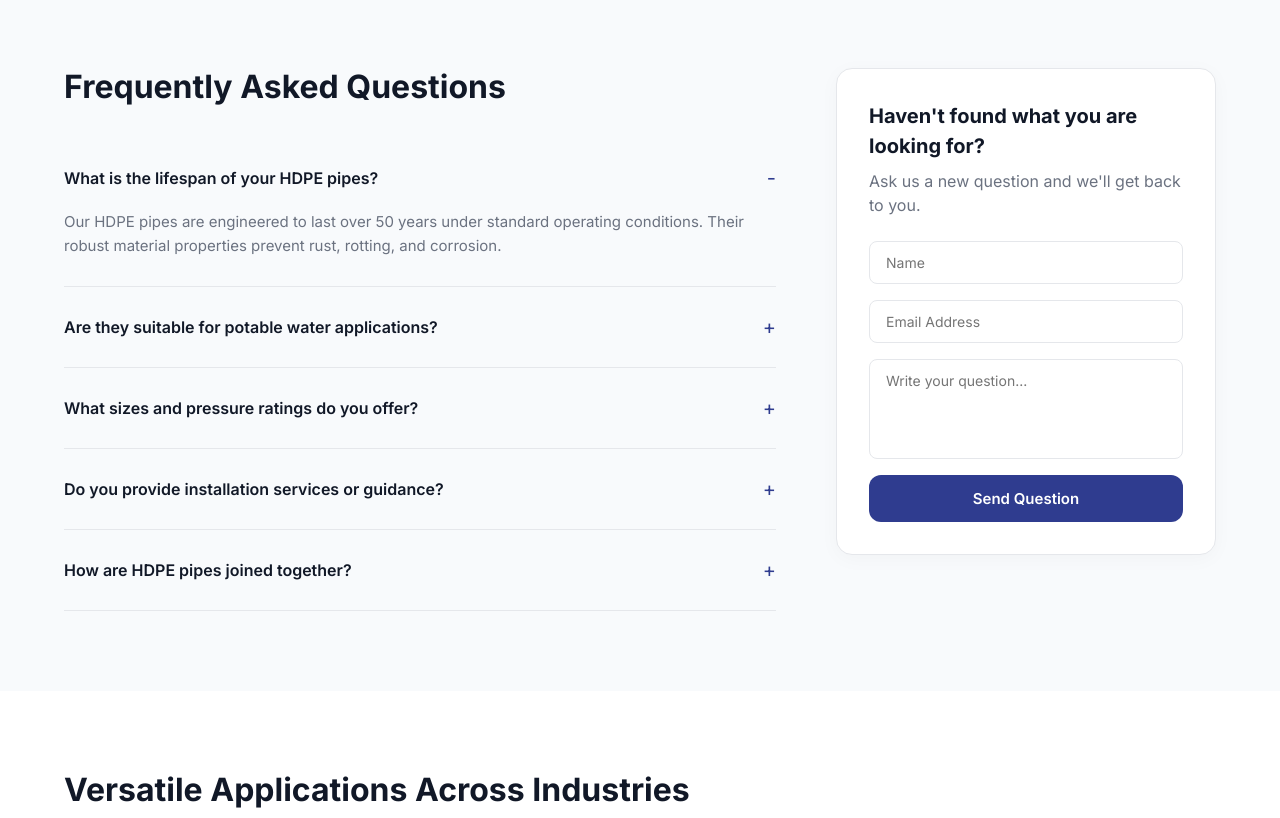
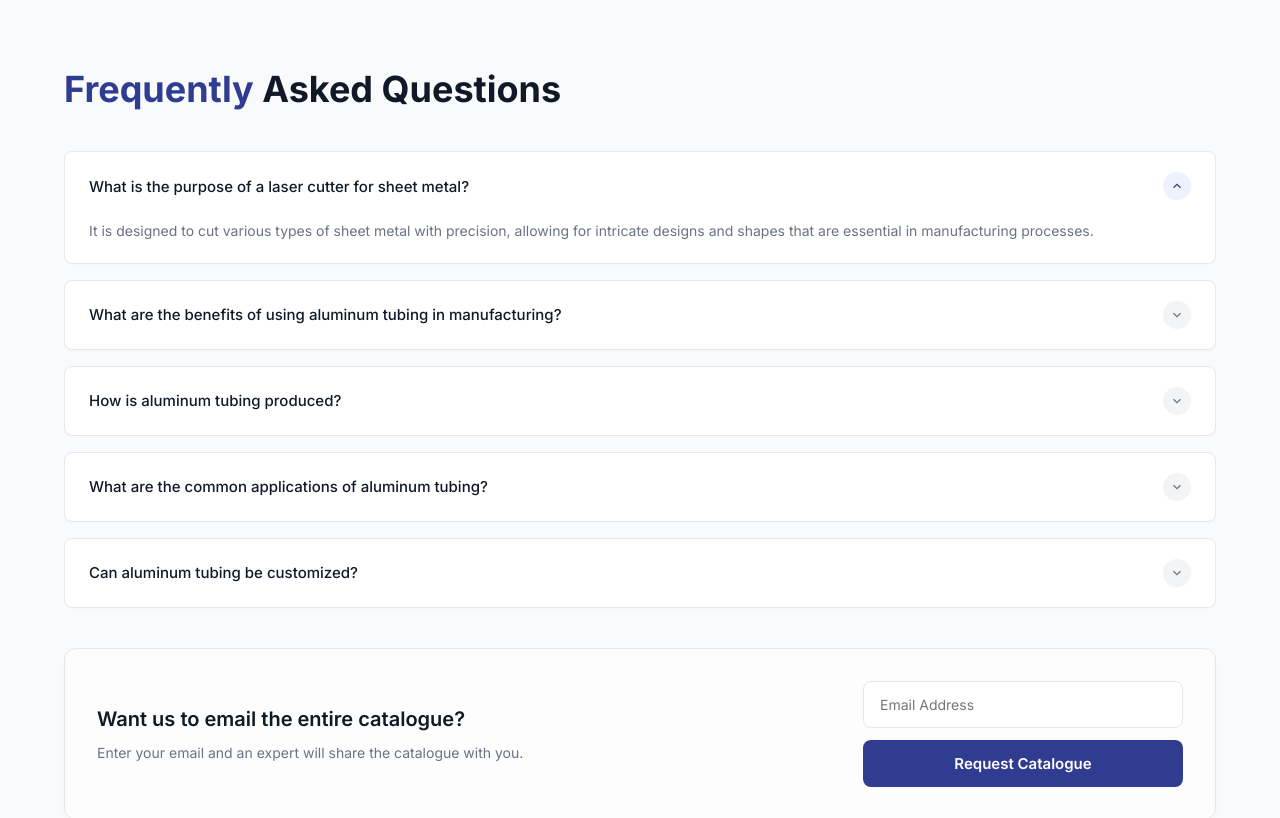
Before and after one commit to LoveshPurswani18/gushwork-assignment, a plain HTML site: page index.html in a window 1280 px wide. Shown: the part 2900-3718 px from the top of the page. Drawn offline with Linux system fonts and the light colour scheme.

Commit message:
FIX: improved the FAQ section with proper functional accordion

```diff
--- a/index.html
+++ b/index.html
@@ -230,44 +230,52 @@
 
   <!-- FAQ -->
   <section class="faq-section bg-gray py-80">
-    <div class="container container-faq">
-      <div class="faq-left">
-        <h2 class="mb-32">Frequently Asked Questions</h2>
+    <div class="container">
+      <div class="section-top text-left mb-40">
+        <h2 style="font-size: 36px; margin-bottom: 24px;"><span style="color: var(--primary);">Frequently</span> Asked Questions</h2>
+      </div>
+
       <div class="faq-list">
         <div class="faq-item active">
-            <button class="faq-btn">What is the lifespan of your HDPE pipes? <span class="faq-icon">-</span></button>
-            <div class="faq-body" style="display: block;">
-              Our HDPE pipes are engineered to last over 50 years under standard operating conditions. Their robust material properties prevent rust, rotting, and corrosion.
+          <button class="faq-btn">What is the purpose of a laser cutter for sheet metal? <span class="faq-icon-wrap"><svg class="faq-icon-svg" viewBox="0 0 24 24"><polyline points="6 9 12 15 18 9"></polyline></svg></span></button>
+          <div class="faq-body">
+            <div class="faq-body-inner"><p>It is designed to cut various types of sheet metal with precision, allowing for intricate designs and shapes that are essential in manufacturing processes.</p></div>
           </div>
         </div>
         <div class="faq-item">
-            <button class="faq-btn">Are they suitable for potable water applications? <span class="faq-icon">+</span></button>
-            <div class="faq-body">Yes, all our pipes meant for water supply are manufactured using virgin food-grade materials complying with strict standards.</div>
+          <button class="faq-btn">What are the benefits of using aluminum tubing in manufacturing? <span class="faq-icon-wrap"><svg class="faq-icon-svg" viewBox="0 0 24 24"><polyline points="6 9 12 15 18 9"></polyline></svg></span></button>
+          <div class="faq-body">
+            <div class="faq-body-inner"><p>Aluminum tubing offers excellent strength-to-weight ratio, corrosion resistance, and high electrical conductivity, making it ideal for various industrial applications.</p></div>
+          </div>
         </div>
         <div class="faq-item">
-            <button class="faq-btn">What sizes and pressure ratings do you offer? <span class="faq-icon">+</span></button>
-            <div class="faq-body">We supply a wide range from 20mm up to 1000mm in diameter, with pressure ratings ranging from PN2.5 to PN20.</div>
+          <button class="faq-btn">How is aluminum tubing produced? <span class="faq-icon-wrap"><svg class="faq-icon-svg" viewBox="0 0 24 24"><polyline points="6 9 12 15 18 9"></polyline></svg></span></button>
+          <div class="faq-body">
+            <div class="faq-body-inner"><p>Aluminum tubing is typically produced through extrusion, where heated aluminum billets are forced through a die to create the desired hollow shape.</p></div>
+          </div>
         </div>
         <div class="faq-item">
-            <button class="faq-btn">Do you provide installation services or guidance? <span class="faq-icon">+</span></button>
-            <div class="faq-body">We offer comprehensive installation manuals and can provide on-site technical guidance for large projects upon request.</div>
+          <button class="faq-btn">What are the common applications of aluminum tubing? <span class="faq-icon-wrap"><svg class="faq-icon-svg" viewBox="0 0 24 24"><polyline points="6 9 12 15 18 9"></polyline></svg></span></button>
+          <div class="faq-body">
+            <div class="faq-body-inner"><p>Common applications include aerospace components, automotive parts, structural frameworks, and HVAC systems due to their lightweight and durable properties.</p></div>
+          </div>
         </div>
         <div class="faq-item">
-            <button class="faq-btn">How are HDPE pipes joined together? <span class="faq-icon">+</span></button>
-            <div class="faq-body">They are joined using heat fusion techniques, creating a joint that is as strong as the pipe itself.</div>
+          <button class="faq-btn">Can aluminum tubing be customized? <span class="faq-icon-wrap"><svg class="faq-icon-svg" viewBox="0 0 24 24"><polyline points="6 9 12 15 18 9"></polyline></svg></span></button>
+          <div class="faq-body">
+            <div class="faq-body-inner"><p>Yes, we offer customization in terms of diameter, wall thickness, and length to meet the specific requirements of your project.</p></div>
           </div>
         </div>
       </div>
-      <div class="faq-right">
-        <div class="faq-card">
-          <h3>Haven't found what you are looking for?</h3>
-          <p class="text-muted mb-24">Ask us a new question and we'll get back to you.</p>
-          <form class="faq-form">
-             <input type="text" placeholder="Name" required />
-             <input type="email" placeholder="Email Address" required />
-             <textarea placeholder="Write your question..." required></textarea>
-             <button type="submit" class="btn-primary w-100">Send Question</button>
-          </form>
+
+      <div class="faq-bottom-card">
+        <div class="faq-bc-left">
+          <h3>Want us to email the entire catalogue?</h3>
+          <p>Enter your email and an expert will share the catalogue with you.</p>
+        </div>
+        <div class="faq-bc-right">
+          <input type="email" placeholder="Email Address" class="faq-input" required />
+          <button type="submit" class="btn-primary w-100 faq-submit">Request Catalogue</button>
         </div>
       </div>
     </div>
--- a/script.js
+++ b/script.js
@@ -107,33 +107,20 @@ document.addEventListener("DOMContentLoaded", () => {
   /* =====================
      FAQ ACCORDION
      ===================== */
-  const accordionItems = document.querySelectorAll('.accordion-item');
+  const faqItems = document.querySelectorAll('.faq-item');
 
-  accordionItems.forEach(item => {
-    const header = item.querySelector('.accordion-header');
+  faqItems.forEach(item => {
+    const header = item.querySelector('.faq-btn');
     header.addEventListener('click', () => {
       // Close all others
-      accordionItems.forEach(otherItem => {
+      faqItems.forEach(otherItem => {
         if(otherItem !== item) {
           otherItem.classList.remove('active');
-          const otherBody = otherItem.querySelector('.accordion-body');
-          if(otherBody) otherBody.style.display = 'none';
-          const icon = otherItem.querySelector('.icon');
-          if(icon) icon.textContent = '+';
         }
       });
 
       // Toggle current
       item.classList.toggle('active');
-      const body = item.querySelector('.accordion-body');
-      const icon = item.querySelector('.icon');
-      if (item.classList.contains('active')) {
-        body.style.display = 'block';
-        icon.textContent = '-';
-      } else {
-        body.style.display = 'none';
-        icon.textContent = '+';
-      }
     });
   });
 
--- a/styles.css
+++ b/styles.css
@@ -249,18 +249,25 @@ h2 { font-size: 32px; font-weight: 700; line-height: 1.2; }
 /* -----------------
    FAQ Layout
    ----------------- */
-.container-faq { display: grid; grid-template-columns: 1fr 380px; gap: 60px; align-items: start; }
-.faq-list { margin-top: 32px; }
-.faq-item { border-bottom: 1px solid var(--border); padding: 8px 0; }
-.faq-btn { width: 100%; text-align: left; padding: 20px 0; font-size: 16px; font-weight: 600; display: flex; justify-content: space-between; align-items: center; color: var(--text-main); }
-.faq-icon { color: var(--primary); font-size: 20px; font-weight: 400; }
-.faq-body { padding: 0 0 20px; color: var(--text-muted); font-size: 15px; display: none; line-height: 1.6; }
+.faq-list { margin-bottom: 40px; }
+.faq-item { border: 1px solid var(--border); border-radius: 8px; margin-bottom: 16px; background: #fff; overflow: hidden; box-shadow: 0 1px 2px rgba(0,0,0,0.02); }
+.faq-btn { width: 100%; text-align: left; padding: 20px 24px; font-size: 15px; font-weight: 500; display: flex; justify-content: space-between; align-items: center; color: var(--text-main); }
+.faq-icon-wrap { width: 28px; height: 28px; border-radius: 50%; background: #F3F4F6; display: flex; align-items: center; justify-content: center; transition: background 0.2s; flex-shrink: 0; margin-left: 16px; }
+.faq-icon-svg { width: 14px; height: 14px; stroke: #6B7280; fill: none; stroke-width: 2; transition: transform 0.3s; }
+.faq-item.active .faq-icon-wrap { background: #EEF2FF; }
+.faq-item.active .faq-icon-svg { stroke: var(--primary); transform: rotate(180deg); }
 
-.faq-card { background: #fff; padding: 32px; border-radius: 16px; border: 1px solid var(--border); box-shadow: 0 4px 20px rgba(0,0,0,0.03); }
-.faq-card h3 { font-size: 20px; margin-bottom: 8px; }
-.faq-form { display: flex; flex-direction: column; gap: 16px; }
-.faq-form input, .faq-form textarea { width: 100%; padding: 12px 16px; border: 1px solid var(--border); border-radius: 8px; font-family: inherit; font-size: 14px; }
-.faq-form textarea { height: 100px; resize: none; }
+.faq-body { display: grid; grid-template-rows: 0fr; transition: grid-template-rows 0.3s ease-out; }
+.faq-item.active .faq-body { grid-template-rows: 1fr; }
+.faq-body-inner { min-height: 0; overflow: hidden; }
+.faq-body-inner p { padding: 0 24px 20px; margin: 0; color: var(--text-muted); font-size: 14px; line-height: 1.6; }
+
+.faq-bottom-card { background: #fdfdfd; border: 1px solid var(--border); padding: 32px; border-radius: 12px; display: flex; justify-content: space-between; align-items: center; gap: 40px; box-shadow: 0 4px 12px rgba(0,0,0,0.02); }
+.faq-bc-left h3 { font-size: 20px; font-weight: 600; margin-bottom: 8px; color: var(--text-main); }
+.faq-bc-left p { color: var(--text-muted); font-size: 14px; }
+.faq-bc-right { width: 320px; display: flex; flex-direction: column; gap: 12px; flex-shrink: 0; }
+.faq-input { width: 100%; padding: 14px 16px; border: 1px solid var(--border); border-radius: 8px; font-family: inherit; font-size: 14px; }
+.faq-submit { padding: 14px 24px; border-radius: 8px; font-weight: 600; }
 
 /* -----------------
    APPLICATIONS
```
Lines whose indentation alone changed are shown as unchanged.
